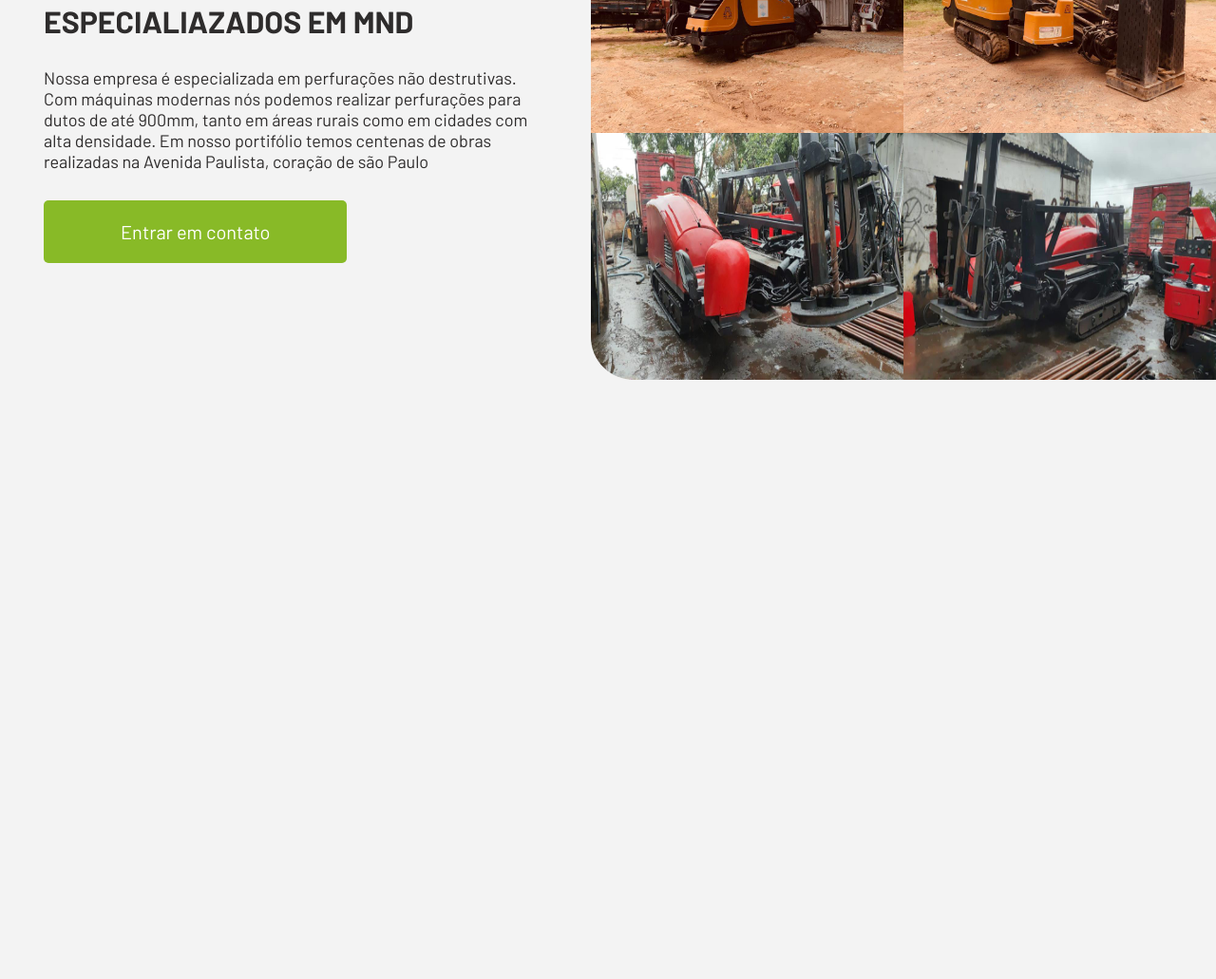
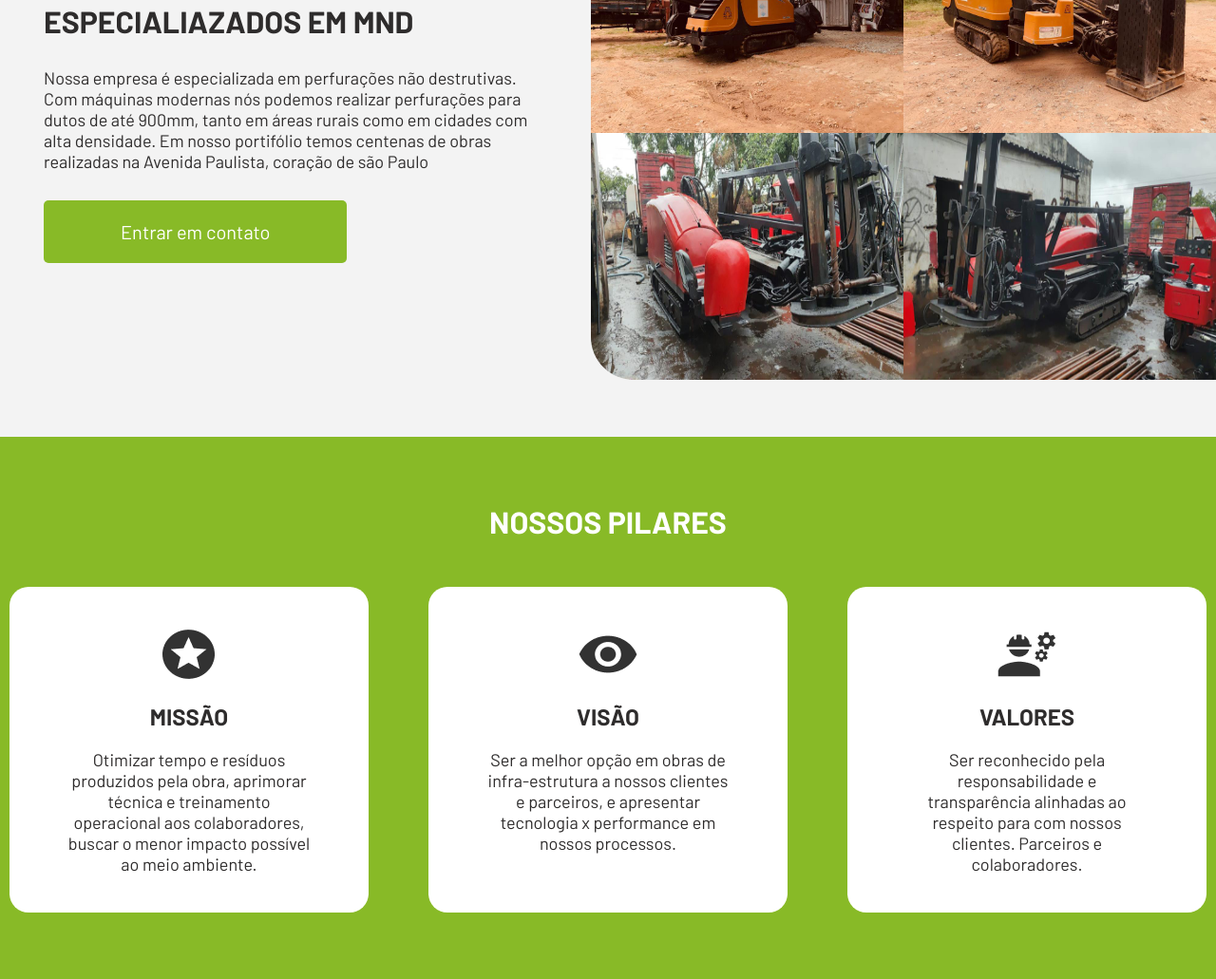
Before and after one commit to LucasdaSilvaOliveira/clone-conect-mnd, a plain HTML site: page index.html in a window 1280 px wide. Shown: the part 1344-2375 px from the top of the page at 95% size. Before the commit the page ends 1804 px from the top, so only its background shows below. Drawn offline with Linux system fonts and the light colour scheme; a web font is replaced by a local one.

Commit message:
feat: adicionando div de pilares

```diff
--- a/assets/css/style.css
+++ b/assets/css/style.css
@@ -91,7 +91,7 @@ body {
 
 #div-trabalhos {
     border-bottom: 2px solid #0000009d;
-padding-bottom: 50px;
+    padding-bottom: 50px;
 }
 
 #div-trabalhos-title {
@@ -144,7 +144,7 @@ padding-bottom: 50px;
     padding-bottom: 60px;
 }
 
-#div-especializacao > div:nth-child(1) {
+#div-especializacao>div:nth-child(1) {
     width: 100%;
     display: flex;
     justify-content: center;
@@ -179,7 +179,7 @@ padding-bottom: 50px;
     background-color: #98ca34;
 }
 
-#div-imgs-espec > div {
+#div-imgs-espec>div {
     display: flex;
 }
 
@@ -188,10 +188,50 @@ padding-bottom: 50px;
     height: 260px;
 }
 
-#div-imgs-espec > div:nth-child(1) img:nth-child(1) {
+#div-imgs-espec>div:nth-child(1) img:nth-child(1) {
     border-radius: 45px 0px 0px 0px;
 }
 
-#div-imgs-espec > div:nth-child(2) img:nth-child(1) {
+#div-imgs-espec>div:nth-child(2) img:nth-child(1) {
     border-radius: 0px 0px 0px 45px;
 }
+
+/* DIV PILARES */
+
+#div-pilares {
+    background-color: #88BA27;
+    padding: 70px 10px;
+}
+
+#div-pilares>h1 {
+    font-size: 32px;
+    color: white;
+    text-align: center;
+    margin-bottom: 50px;
+}
+
+#pilares-content {
+    display: flex;
+    justify-content: center;
+    gap: 5%;
+}
+
+#pilares-content section {
+    width: 320px;
+    background-color: white;
+    padding: 40px 60px;
+    border-radius: 20px;
+    text-align: center;
+    display: flex;
+    flex-direction: column;
+    align-items: center;
+    gap: 20px;
+}
+
+#pilares-content section h1 {
+    font-size: 24px;
+}
+
+#pilares-content section p {
+    font-size: 18px;
+}
--- a/index.html
+++ b/index.html
@@ -109,6 +109,38 @@
                 </div>
             </div>
         </div>
+
+        <div id="div-pilares">
+            <h1>NOSSOS PILARES</h1>
+            <div id="pilares-content">
+                <section>
+                    <img src="assets/imgs/img-pilar-stars.png" alt="Icon pilar 1">
+                    <h1>MISSÃO</h1>
+                    <p>Otimizar tempo e resíduos produzidos pela obra,
+                        aprimorar técnica e treinamento operacional aos colaboradores,
+                        buscar o menor impacto possível ao meio ambiente.
+                    </p>
+                </section>
+
+                <section>
+                    <img src="assets/imgs/img-pilar-eye.png" alt="Icon pilar 2">
+                    <h1>VISÃO</h1>
+                    <p>Ser a melhor opção em obras de infra-estrutura a nossos
+                        clientes e parceiros, e apresentar tecnologia
+                        x performance em nossos processos.
+                    </p>
+                </section>
+
+                <section>
+                    <img src="assets/imgs/img-pilar-engineering.png" alt="Icon pilar 3">
+                    <h1>VALORES</h1>
+                    <p>Ser reconhecido pela responsabilidade e transparência
+                        alinhadas ao respeito para com nossos clientes.
+                        Parceiros e colaboradores.
+                    </p>
+                </section>
+            </div>
+        </div>
     </main>
     <footer>
 
```
Also changed, not shown: assets/imgs/img-pilar-engineering.png (added), assets/imgs/img-pilar-eye.png (added), assets/imgs/img-pilar-stars.png (added).
